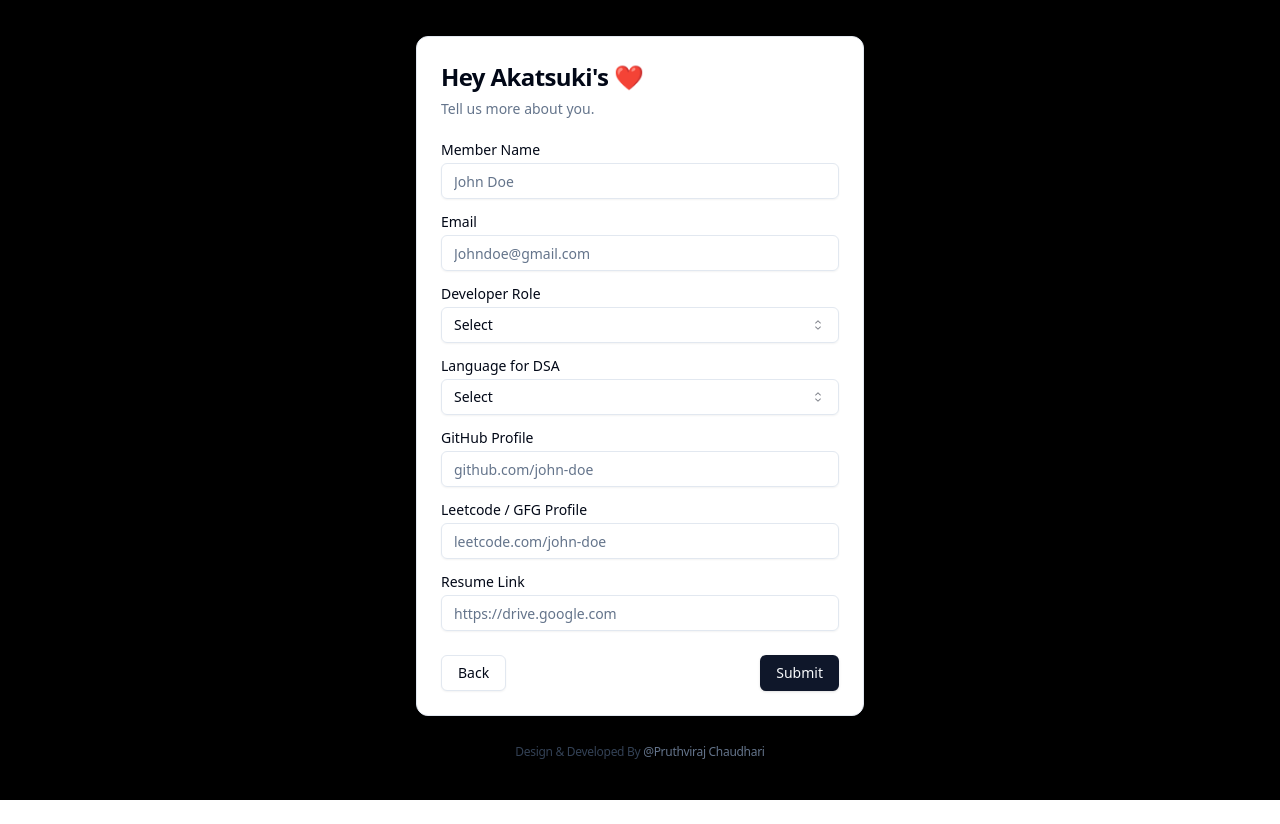
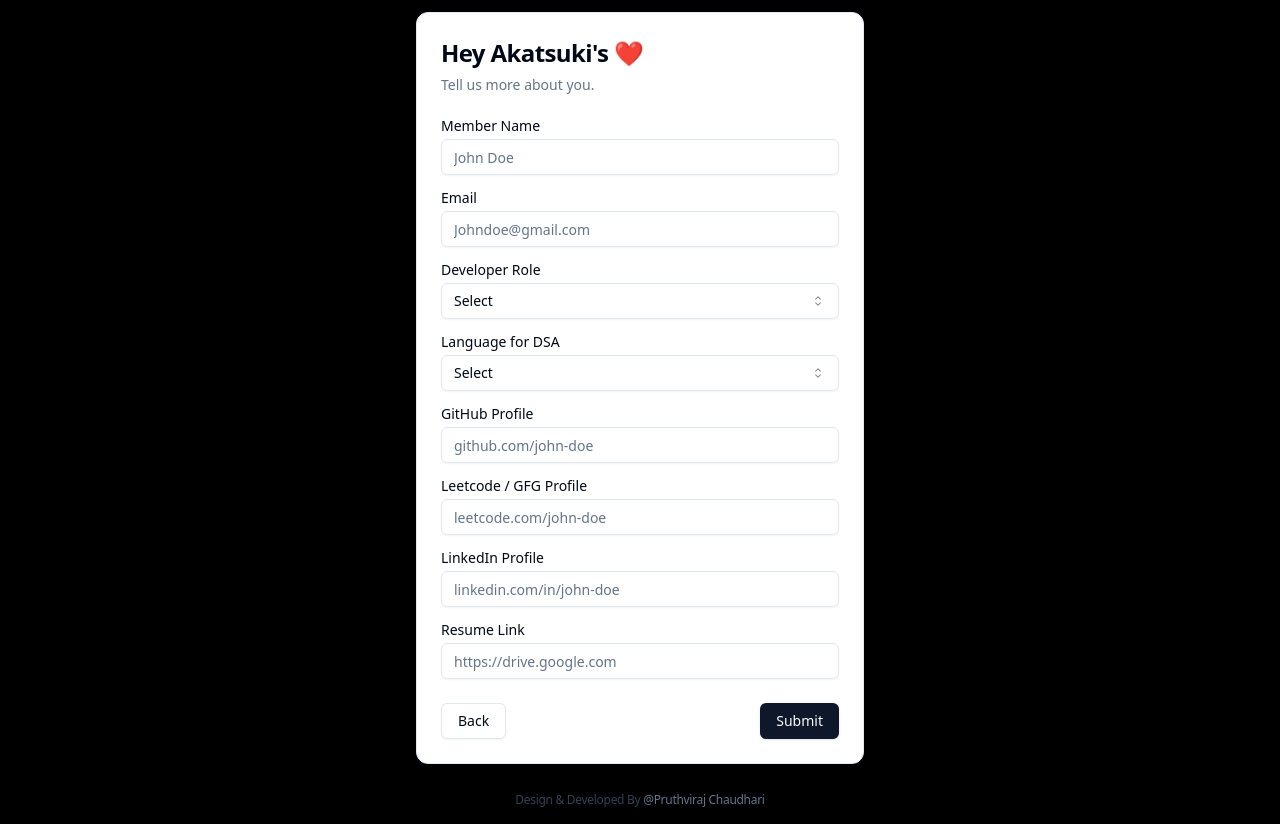
Before and after one commit to Pruthviraj-chaudhari/Akatsuki-Shadcn-Frontend, a React (Vite) app: page /#/form in a window 1280 px wide. Before the commit the page ends 800 px from the top, so only its background shows below. Built offline with nearby package versions, Linux system fonts and the light colour scheme.

Commit message:
Added LinkedIn

```diff
--- a/src/components/Form.tsx
+++ b/src/components/Form.tsx
@@ -38,6 +38,7 @@ interface FormData {
   language: string;
   github: string;
   leetcode: string;
+  linkedin: string,
   resume: string;
 }
 
@@ -49,6 +50,7 @@ function Form() {
     language: "",
     github: "",
     leetcode: "",
+    linkedin: "",
     resume: "",
   };
 
@@ -66,6 +68,7 @@ function Form() {
       "language",
       "github",
       "leetcode",
+      "linkedin",
       "resume",
     ];
 
@@ -253,6 +256,17 @@ function Form() {
                 />
               </div>
               <div className="flex flex-col space-y-1.5">
+                <Label htmlFor="github">LinkedIn Profile</Label>
+                <Input
+                  id="linkedin"
+                  name="linkedin"
+                  value={formData.linkedin}
+                  onChange={(e) => changeHandler("linkedin", e.target.value)}
+                  placeholder="linkedin.com/in/john-doe"
+                  required
+                />
+              </div>
+              <div className="flex flex-col space-y-1.5">
                 <Label htmlFor="resume">Resume Link</Label>
                 <Input
                   id="resume"
```
